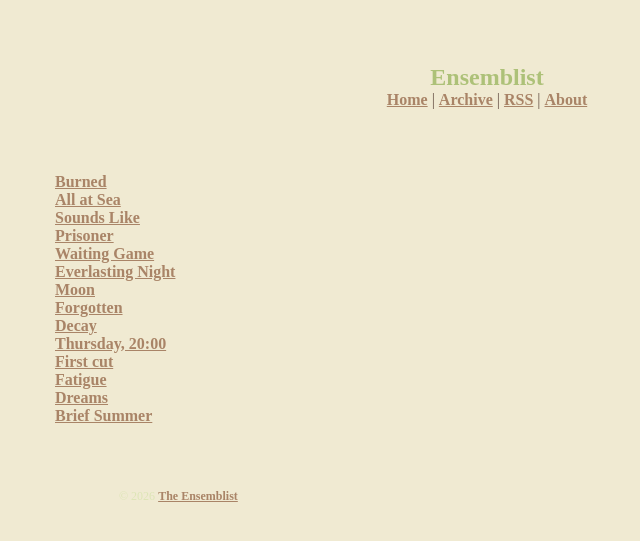
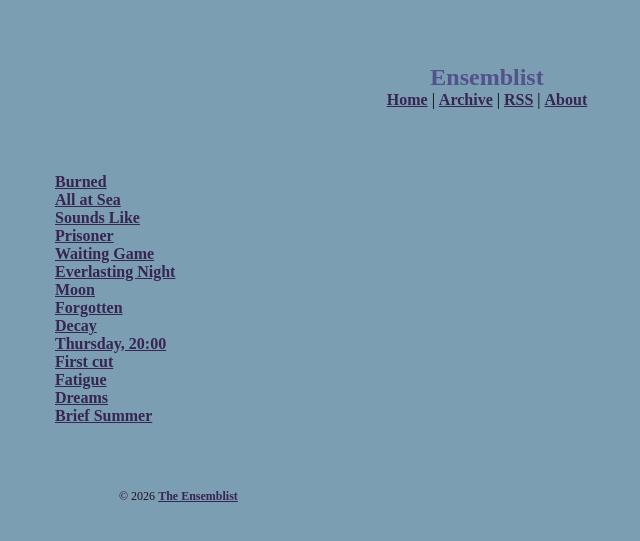
Before and after one commit to ensemblist/website, a Jekyll site: the page built from index.md, in a window 1280 px wide. Shown: the top 541 px of the page, without its empty margins (153-793 px from the left). Built offline with Jekyll 4.4.1, drawn with Linux system fonts in a browser that asks for light colours.

Commit message:
Update style.css

```diff
--- a/assets/style.css
+++ b/assets/style.css
@@ -1,6 +1,6 @@
 html {
-    background-color: #f0ead2;
-    color: #6c584c;
+    background-color: #7C9EB2;
+    color: #000;
     margin: 0 auto;
     max-width: 62rem;
 }
@@ -19,11 +19,11 @@ nav {
 footer {
     margin: 4rem;
     font-size: 0.75rem;
-    color: #dde5b6;
+    color: #231123;
 }
 
 h1 {
-    color: #adc178;
+    color: #52528C;
     margin-bottom: 0;
     text-wrap: balance;
 }
@@ -35,6 +35,6 @@ nav,
 }
 
 a {
-    color: #a98467;
+    color: #372554;
     font-weight: 600;
 }
```
